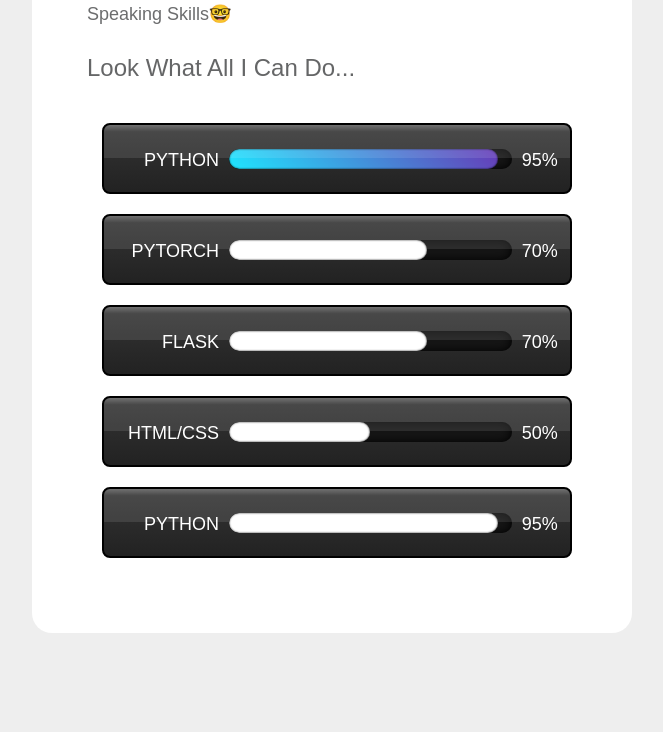
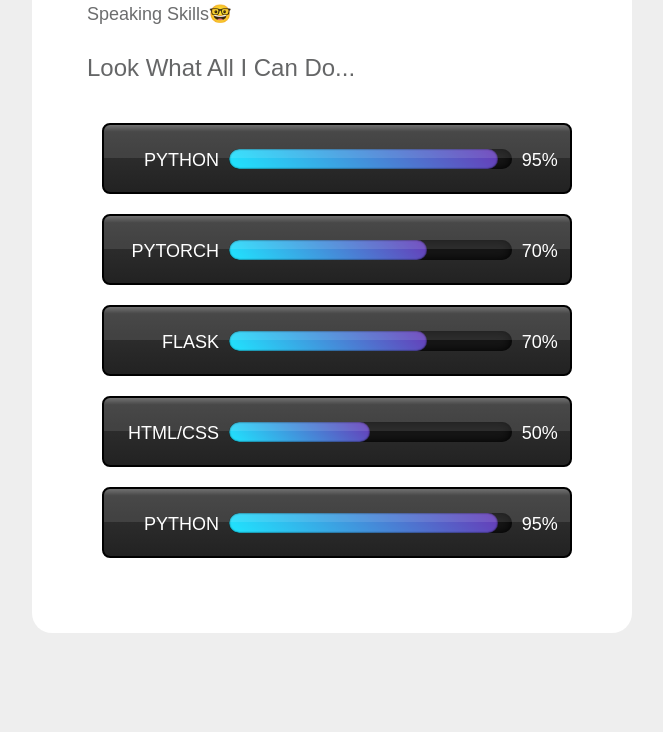
Before and after one commit to KKhushhalR2405/Portfolio, a Flask app: page / in a window 1280 px wide. Shown: the part 1087-1819 px from the top of the page, without its empty margins (308-971 px from the left). Run offline with Flask 2, Linux system fonts and the light colour scheme; some libraries are stand-ins or nearby versions; some web fonts are replaced.

Commit message:
skills graph

```diff
--- a/static/css/skills.css
+++ b/static/css/skills.css
@@ -40,10 +40,10 @@
 }
 
 .container:hover .skills{
-	opacity: 0.5;
+	opacity: 0.05;
 }
 
-.cotainer .skills:hover{
+.container .skills:hover{
 	opacity: 1;
 	transform: scale(1.1);
 }
@@ -111,3 +111,19 @@
 	background: linear-gradient(45deg, #1fe6ff, #673AB7);
 
 }
+.container .skills:nth-child(2) .percent .progress{
+	background: linear-gradient(45deg, #1fe6ff, #673AB7);
+
+}
+.container .skills:nth-child(3) .percent .progress{
+	background: linear-gradient(45deg, #1fe6ff, #673AB7);
+
+}
+.container .skills:nth-child(4) .percent .progress{
+	background: linear-gradient(45deg, #1fe6ff, #673AB7);
+
+}
+.container .skills:nth-child(5) .percent .progress{
+	background: linear-gradient(45deg, #1fe6ff, #673AB7);
+
+}
```
